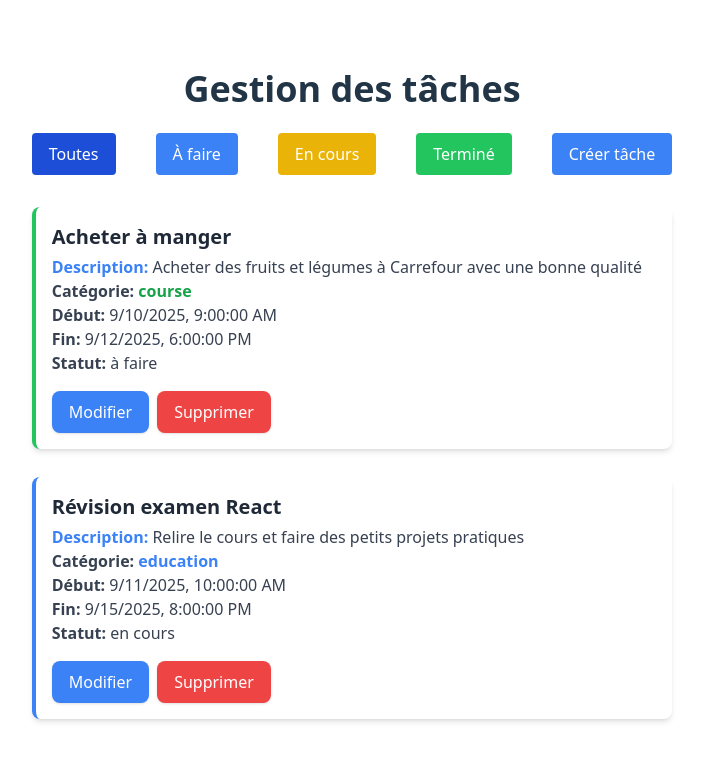
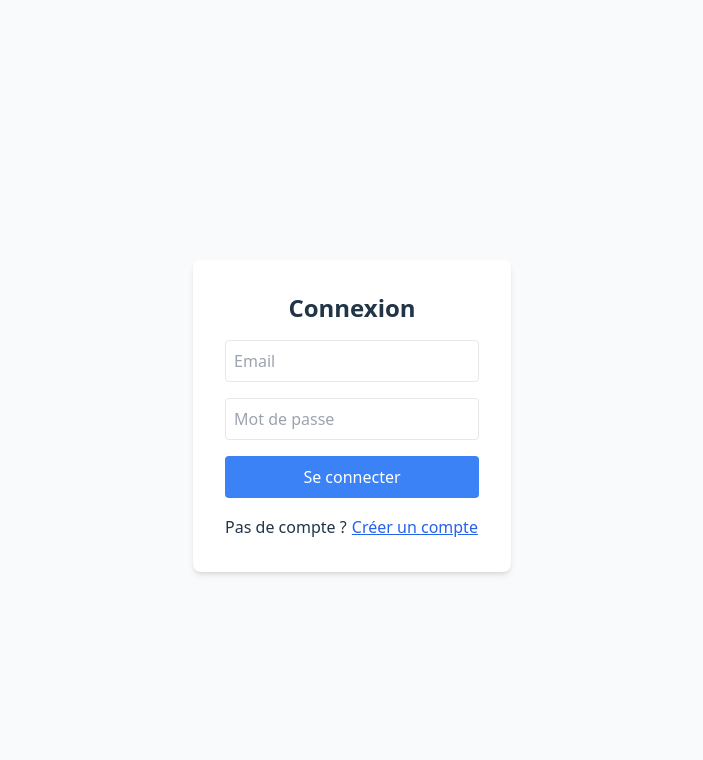
Before and after one commit to CelsiaGANGBE/Tasky, a React (Vite) app in the folder ToDo-App/: page / in a window 1280 px wide. Shown: the top 760 px of the page, without its empty margins (288-991 px from the left). Built offline with nearby package versions, Linux system fonts and the light colour scheme.

Commit message:
Add user

```diff
--- a/ToDo-App/src/App.jsx
+++ b/ToDo-App/src/App.jsx
@@ -2,56 +2,70 @@ import { useState, useEffect, useRef } from "react";
 import "./App.css";
 import TodoItem from "./components/TodoItem";
 
+// Fonction utilitaire pour gérer le localStorage
+const getUsersFromStorage = () => {
+  const users = localStorage.getItem("users");
+  return users ? JSON.parse(users) : [];
+};
+const setUsersToStorage = (users) => {
+  localStorage.setItem("users", JSON.stringify(users));
+};
+
 function App() {
-  const [tasks, setTasks] = useState([
-    {
-      id: 1,
-      titre: "Acheter à manger",
-      description:
-        "Acheter des fruits et légumes à Carrefour avec une bonne qualité",
-      categorie: "course",
-      dateDebut: "2025-09-10T09:00",
-      dateFin: "2025-09-12T18:00",
-      statut: "à faire",
-    },
-    {
-      id: 2,
-      titre: "Révision examen React",
-      description: "Relire le cours et faire des petits projets pratiques",
-      categorie: "education",
-      dateDebut: "2025-09-11T10:00",
-      dateFin: "2025-09-15T20:00",
-      statut: "en cours",
-    }
-  ]);
+  // Authentification
+  const [currentUser, setCurrentUser] = useState(() => {
+    const user = localStorage.getItem("currentUser");
+    return user ? JSON.parse(user) : null;
+  });
+  const [authForm, setAuthForm] = useState({ email: "", password: "" });
+  const [isRegister, setIsRegister] = useState(false);
+  const [authError, setAuthError] = useState("");
 
+  // Tâches de l'utilisateur connecté
+  const [tasks, setTasks] = useState([]);
   const [reminder, setReminder] = useState(null);
   const [showModal, setShowModal] = useState(false);
   const [form, setForm] = useState({
     titre: "",
     description: "",
     categorie: "",
-    dateDebut: new Date().toISOString().slice(0, 16), // date du jour par défaut au format "YYYY-MM-DDTHH:mm"
+    dateDebut: new Date().toISOString().slice(0, 16),
     dateFin: "",
     statut: "à faire",
   });
   const [editTask, setEditTask] = useState(null);
-
-  // Ajout de l'état pour le filtre
   const [filter, setFilter] = useState("all");
-
   const reminderTimeout = useRef(null);
 
-  // Effet pour gérer les rappels automatiques
+  // Charger les tâches de l'utilisateur connecté
+  useEffect(() => {
+    if (currentUser) {
+      const users = getUsersFromStorage();
+      const user = users.find((u) => u.email === currentUser.email);
+      setTasks(user?.tasks || []);
+    }
+  }, [currentUser]);
+
+  // Sauvegarder les tâches de l'utilisateur connecté
+  useEffect(() => {
+    if (currentUser) {
+      const users = getUsersFromStorage();
+      const idx = users.findIndex((u) => u.email === currentUser.email);
+      if (idx !== -1) {
+        users[idx].tasks = tasks;
+        setUsersToStorage(users);
+      }
+    }
+  }, [tasks, currentUser]);
+
+  // Gestion du rappel
   useEffect(() => {
     if (reminderTimeout.current) clearTimeout(reminderTimeout.current);
     if (reminder) return;
-
     const now = new Date();
     let nextTask = null;
     let nextIndex = -1;
     let minDiff = Infinity;
-
     tasks.forEach((task, idx) => {
       if (!task.dateFin) return;
       const dateFin = new Date(task.dateFin);
@@ -62,20 +76,66 @@ function App() {
         nextIndex = idx;
       }
     });
-
     if (nextTask) {
       reminderTimeout.current = setTimeout(() => {
         setReminder({ task: nextTask, index: nextIndex });
       }, 1000);
     } else {
-      reminderTimeout.current = setTimeout(() => {}, 60000); // recheck dans 1 min
+      reminderTimeout.current = setTimeout(() => {}, 60000);
     }
-
     return () => {
       if (reminderTimeout.current) clearTimeout(reminderTimeout.current);
     };
   }, [tasks, reminder]);
 
+  // Authentification
+  const handleAuthChange = (e) => {
+    setAuthForm({ ...authForm, [e.target.name]: e.target.value });
+  };
+
+  const handleRegister = (e) => {
+    e.preventDefault();
+    setAuthError("");
+    const users = getUsersFromStorage();
+    if (users.find((u) => u.email === authForm.email)) {
+      setAuthError("Cet email existe déjà.");
+      return;
+    }
+    const newUser = {
+      email: authForm.email,
+      password: authForm.password,
+      tasks: [],
+    };
+    users.push(newUser);
+    setUsersToStorage(users);
+    setCurrentUser({ email: newUser.email });
+    localStorage.setItem("currentUser", JSON.stringify({ email: newUser.email }));
+    setAuthForm({ email: "", password: "" });
+  };
+
+  const handleLogin = (e) => {
+    e.preventDefault();
+    setAuthError("");
+    const users = getUsersFromStorage();
+    const user = users.find(
+      (u) => u.email === authForm.email && u.password === authForm.password
+    );
+    if (!user) {
+      setAuthError("Email ou mot de passe incorrect.");
+      return;
+    }
+    setCurrentUser({ email: user.email });
+    localStorage.setItem("currentUser", JSON.stringify({ email: user.email }));
+    setAuthForm({ email: "", password: "" });
+  };
+
+  const handleLogout = () => {
+    setCurrentUser(null);
+    localStorage.removeItem("currentUser");
+    setTasks([]);
+  };
+
+  // Gestion des tâches
   const handleChange = (e) => {
     setForm({ ...form, [e.target.name]: e.target.value });
   };
@@ -132,45 +192,116 @@ function App() {
     setTasks(tasks.filter((task) => task.id !== id));
   };
 
-  // Fonction pour mettre à jour le statut d'une tâche
   const onUpdateStatus = (id, newStatus) => {
-    setTasks(tasks =>
-      tasks.map(task =>
+    setTasks((tasks) =>
+      tasks.map((task) =>
         task.id === id ? { ...task, statut: newStatus } : task
       )
     );
   };
 
-  // Fonction pour ouvrir la modale d'édition avec les données de la tâche
   const handleEdit = (task) => {
     setEditTask(task);
-    setShowModal(false); // ferme la modale de création si ouverte
+    setShowModal(false);
   };
 
-  // Fonction pour gérer la soumission de la modale d'édition
   const handleUpdate = (e) => {
     e.preventDefault();
-    setTasks(tasks =>
-      tasks.map(t =>
-        t.id === editTask.id ? { ...editTask } : t
-      )
+    setTasks((tasks) =>
+      tasks.map((t) => (t.id === editTask.id ? { ...editTask } : t))
     );
     setEditTask(null);
   };
 
-  // Fonction pour gérer les changements dans la modale d'édition
   const handleEditChange = (e) => {
     setEditTask({ ...editTask, [e.target.name]: e.target.value });
   };
 
-  // Méthode de filtrage
   const filteredTasks =
     filter === "all"
       ? tasks
       : tasks.filter((task) => task.statut === filter);
 
+  // Interface d'authentification
+  if (!currentUser) {
+    return (
+      <div className="min-h-screen flex flex-col justify-center items-center bg-gray-50">
+        <div className="bg-white p-8 rounded-lg shadow-md w-full max-w-sm">
+          <h2 className="text-2xl font-bold mb-4 text-center">
+            {isRegister ? "Créer un compte" : "Connexion"}
+          </h2>
+          <form
+            onSubmit={isRegister ? handleRegister : handleLogin}
+            className="flex flex-col gap-4"
+          >
+            <input
+              type="email"
+              name="email"
+              value={authForm.email}
+              onChange={handleAuthChange}
+              placeholder="Email"
+              className="border p-2 rounded"
+              required
+            />
+            <input
+              type="password"
+              name="password"
+              value={authForm.password}
+              onChange={handleAuthChange}
+              placeholder="Mot de passe"
+              className="border p-2 rounded"
+              required
+            />
+            {authError && (
+              <div className="text-red-500 text-sm">{authError}</div>
+            )}
+            <button
+              type="submit"
+              className="bg-blue-500 text-white px-4 py-2 rounded hover:bg-blue-600"
+            >
+              {isRegister ? "Créer mon compte" : "Se connecter"}
+            </button>
+          </form>
+          <div className="mt-4 text-center">
+            {isRegister ? (
+              <span>
+                Déjà un compte ?{" "}
+                <button
+                  className="text-blue-600 underline"
+                  onClick={() => setIsRegister(false)}
+                >
+                  Se connecter
+                </button>
+              </span>
+            ) : (
+              <span>
+                Pas de compte ?{" "}
+                <button
+                  className="text-blue-600 underline"
+                  onClick={() => setIsRegister(true)}
+                >
+                  Créer un compte
+                </button>
+              </span>
+            )}
+          </div>
+        </div>
+      </div>
+    );
+  }
+
+  // Interface principale (tâches)
   return (
     <div className="p-6 mx-auto flex flex-col justify-center items-center">
+      <div className="w-full flex justify-end mb-4">
+        <button
+          className="bg-red-500 text-white px-4 py-2 rounded hover:bg-red-600"
+          onClick={handleLogout}
+        >
+          Déconnexion
+        </button>
+      </div>
+
       {/* Pop-up de rappel */}
       {reminder && (
         <div className="fixed inset-0 bg-black bg-opacity-40 flex items-center justify-center z-50">
@@ -373,25 +504,33 @@ function App() {
       <div className="grid gap-4">
         <div className=" flex space-x-10 items-center mb-4">
           <button
-            className={`px-4 py-2 rounded ${filter === "all" ? "bg-blue-700" : "bg-blue-500"} text-white hover:bg-blue-600`}
+            className={`px-4 py-2 rounded ${
+              filter === "all" ? "bg-blue-700" : "bg-blue-500"
+            } text-white hover:bg-blue-600`}
             onClick={() => setFilter("all")}
           >
             Toutes
           </button>
           <button
-            className={`px-4 py-2 rounded ${filter === "à faire" ? "bg-blue-700" : "bg-blue-500"} text-white hover:bg-blue-600`}
+            className={`px-4 py-2 rounded ${
+              filter === "à faire" ? "bg-blue-700" : "bg-blue-500"
+            } text-white hover:bg-blue-600`}
             onClick={() => setFilter("à faire")}
           >
             À faire
           </button>
           <button
-            className={`px-4 py-2 rounded ${filter === "en cours" ? "bg-yellow-700" : "bg-yellow-500"} text-white hover:bg-yellow-600`}
+            className={`px-4 py-2 rounded ${
+              filter === "en cours" ? "bg-yellow-700" : "bg-yellow-500"
+            } text-white hover:bg-yellow-600`}
             onClick={() => setFilter("en cours")}
           >
             En cours
           </button>
           <button
-            className={`px-4 py-2 rounded ${filter === "terminé" ? "bg-green-700" : "bg-green-500"} text-white hover:bg-green-600`}
+            className={`px-4 py-2 rounded ${
+              filter === "terminé" ? "bg-green-700" : "bg-green-500"
+            } text-white hover:bg-green-600`}
             onClick={() => setFilter("terminé")}
           >
             Terminé
@@ -426,6 +565,4 @@ function App() {
   );
 }
 
-
-
 export default App;
```
